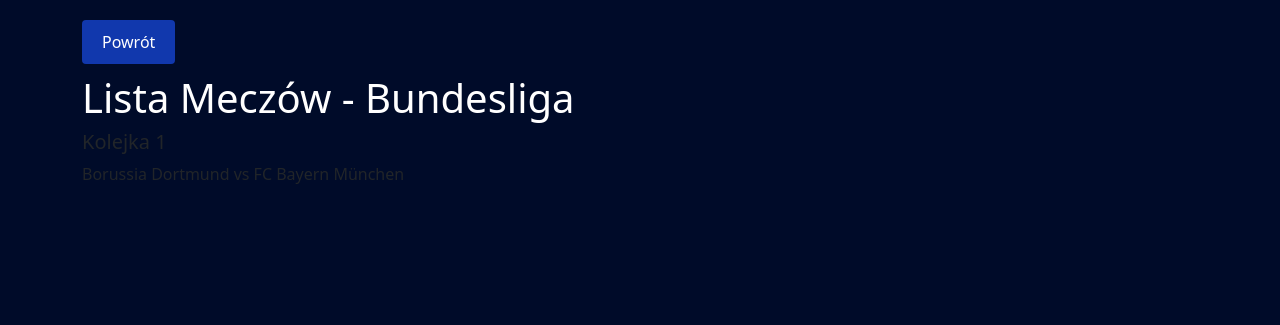
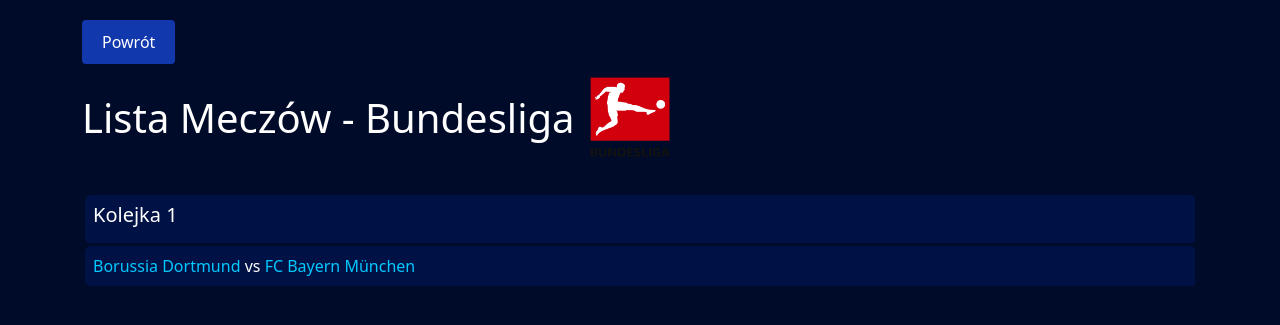
Before and after one commit to kodiQQ/Rozgrywki_Pilkarskie, a Django app: page /queues/2/ in a window 1280 px wide. Shown: the top 325 px of the page. Run offline with Django 5.2, Linux system fonts and the light colour scheme; data comes from the database, SQL or seed files in the repository; both versions use the stored data as it was after the commit.

Commit message:
Poprawki CSS

```diff
--- a/mysite/base/templates/base/player.html
+++ b/mysite/base/templates/base/player.html
@@ -38,7 +38,7 @@
                 Drużyna:
             </td>
             <td>
-                <a href="{% url 'team' player.team.id %}">{{player.team}}</a>
+                <a href="{% url 'team' player.team.id %}" style="text-decoration: none; color: #00C9FF;">{{player.team}}</a>
             </td>
         </tr>
 
--- a/mysite/base/templates/base/player_statistics.html
+++ b/mysite/base/templates/base/player_statistics.html
@@ -37,7 +37,7 @@
         <tr>
 
             <td>
-                <p> {{p.name}} {{p.surname}}</p>
+                <a href="{% url 'player' p.id %}" style="text-decoration: none; color: #00C9FF;">{{p.name}} {{p.surname}}</a>
             </td>
 
             <td>
--- a/mysite/base/templates/base/queues.html
+++ b/mysite/base/templates/base/queues.html
@@ -2,15 +2,56 @@
 
 
 {% block content %}
-<a style="margin-top: 20px; margin-bottom: 10px;" class="btn btn-info" href="{{request.META.HTTP_REFERER}}"> Powrót </a>
 
-<h1>Lista Meczów - {{ league.name }}</h1>
+<style>
+    p{
+        color: white;
+    }
+
+    h5{
+        color: white;
+    }
+
+</style>
+
+<div>
+    <a style="margin-top: 20px; margin-bottom: 10px;" class="btn btn-info" href="{% url 'home' %}"> Powrót </a>
+</div>
+
+
+    <div style="float: left; margin-top: 20px;">
+        <h1>Lista Meczów - {{ league.name }}</h1>
+    </div>
+    <div style="float: left; margin-top: 3px; margin-left: 15px;">
+        <img src="{{ league.league_logo.url }}" width="80" height="80" />
+    </div>
+
+
+<div style="clear: both;"></div>
+
 <div class="queue-container">
     {% for matches in matches_list %}
 
-    <h5>Kolejka {{ forloop.counter }} </h5>
+    <table class="table table-bordered table-custom" style="margin-top: 35px;">
+            <tr>
+                <td>
+                    <h5>Kolejka {{ forloop.counter }} </h5>
+                </td>
+            </tr>
+
+
     {% for m in matches %}
-    <p> {{ m.team1.name }} vs {{ m.team2.name }}</p>
+
+         <tr>
+                <td>
+                    <div class="match">
+                            <a style="text-decoration: none; color: #00C9FF;" href="{% url 'team' m.team1.id %}">{{m.team1 }}</a><span style="color: white;"> vs </span><a style="text-decoration: none; color: #00C9FF;" href="{% url 'team' m.team2.id %}">{{m.team2}}</a>
+                    </div>
+                </td>
+            </tr>
+
+
+
     {% endfor %}
     {% endfor %}
 </div>
--- a/mysite/base/templates/base/statistics.html
+++ b/mysite/base/templates/base/statistics.html
@@ -87,7 +87,7 @@
         <tr>
 
             <td>
-            <img src="{{ statistics.team.team_logo.url }}" width="60" height="60" class="center-img" />
+            <img src="{{ stat.team.team_logo.url }}" width="60" height="60" class="center-img" alt="team-logo" />
             <p class="center-text">{{ stat.team }}</p>
             </td>
 
--- a/mysite/templates/main.html
+++ b/mysite/templates/main.html
@@ -13,9 +13,14 @@
 
     #logo{
         margin-left: 80px;
-
     }
 
+    a{
+        text-decoration: none;
+        /*color: #75E2FF;*/
+        color: #FFFFFF;
+        display: inline;
+    }
 
 
 .btn-success {
@@ -71,9 +76,9 @@
 }
 
 
-            .table-custom>tbody>tr>td,
+    .table-custom>tbody>tr>td,
     .table-custom>tbody>tr>th {
-        background-color: #22004D;
+        background-color: #001245;
         color: white;
     }
 
--- a/mysite/templates/navbar.html
+++ b/mysite/templates/navbar.html
@@ -8,7 +8,7 @@
         left: 0;
         z-index: 1000;
         background-color: #00113E;
-        border-bottom: 3px solid #22004D;
+        border-bottom: 3px solid #BB9845;
     }
 
     .navbar-fixed hr {
@@ -62,7 +62,7 @@
 
 <div class="navbar-fixed">
     <div id="logo" style="float: left; padding: 10px; margin-left: 10px; margin-top: 10px;">
-        <a href="/"><img src="{% static 'images/logo.png' %}" alt="logo" width="110" height="110" /></a>
+        <a href="/"><img src="{% static 'images/logo.png' %}" alt="logo" width="140" height="130" /></a>
     </div>
 
     <div style="margin-top: 35px; float: right;">
@@ -75,8 +75,8 @@
 
         {% if request.user.is_authenticated %}
         <div class="options" style="float: right; margin-top: 5px;">
+            <a style="margin-top: 10px; margin-right: 5px;" href="{% url 'admin_panel' %}" class="btn btn-warning">Panel administratora</a>
             <a style="margin-top: 10px; margin-right: 5px;" href="{% url 'logout' %}" class="btn btn-danger">Wyloguj się</a>
-            <a style="margin-top: 10px; margin-right: 5px;" href="{% url 'admin_panel' %}" class="btn btn-warning">Panel administratora</a>
         </div>
         {% else %}
         <a style="margin-top: 10px; float: right; margin-right: 5px;" href="{% url 'login' %}" class="btn btn-primary">Zaloguj się</a>
```
Also changed, not shown: mysite/base/templates/base/admin_panel.html (+5 -4 lines), mysite/base/templates/base/admin_panel_context/Finished_Match/finished_match_management.html (+8 -2 lines), mysite/base/templates/base/admin_panel_context/League/league_management.html (+8 -2 lines), mysite/base/templates/base/admin_panel_context/Match/match_management.html (+8 -2 lines), mysite/base/templates/base/admin_panel_context/Match_Event/match_event_management.html (+6 -4 lines), mysite/base/templates/base/admin_panel_context/Player/player_management.html (+9 -3 lines), mysite/base/templates/base/admin_panel_context/Team/team_management.html (+8 -3 lines), mysite/base/templates/base/home.html (+11 -4 lines), mysite/db.sqlite3, mysite/media/images/Liverpool_FC.png (added), mysite/media/images/mancity.png (added), mysite/static/images/logo.png, mysite/static/images/pilka.png (deleted).
